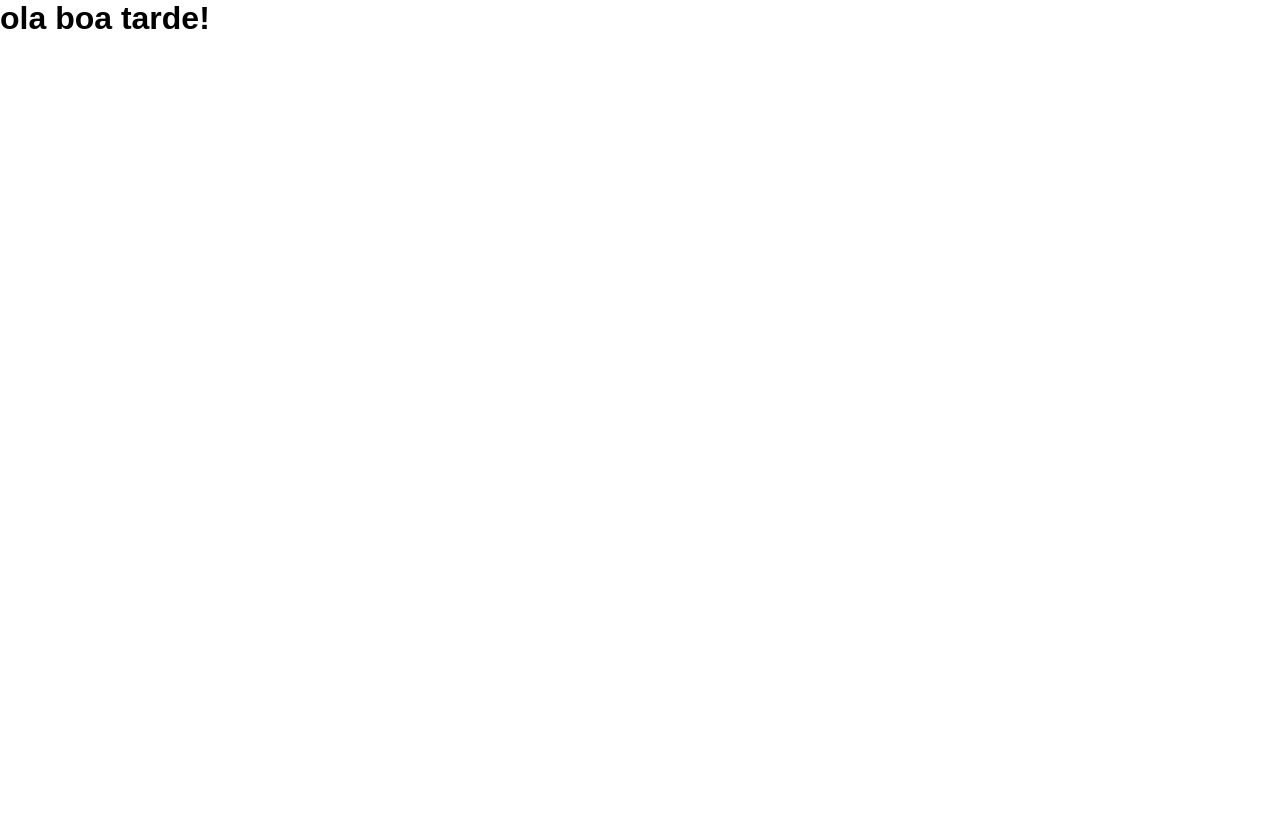
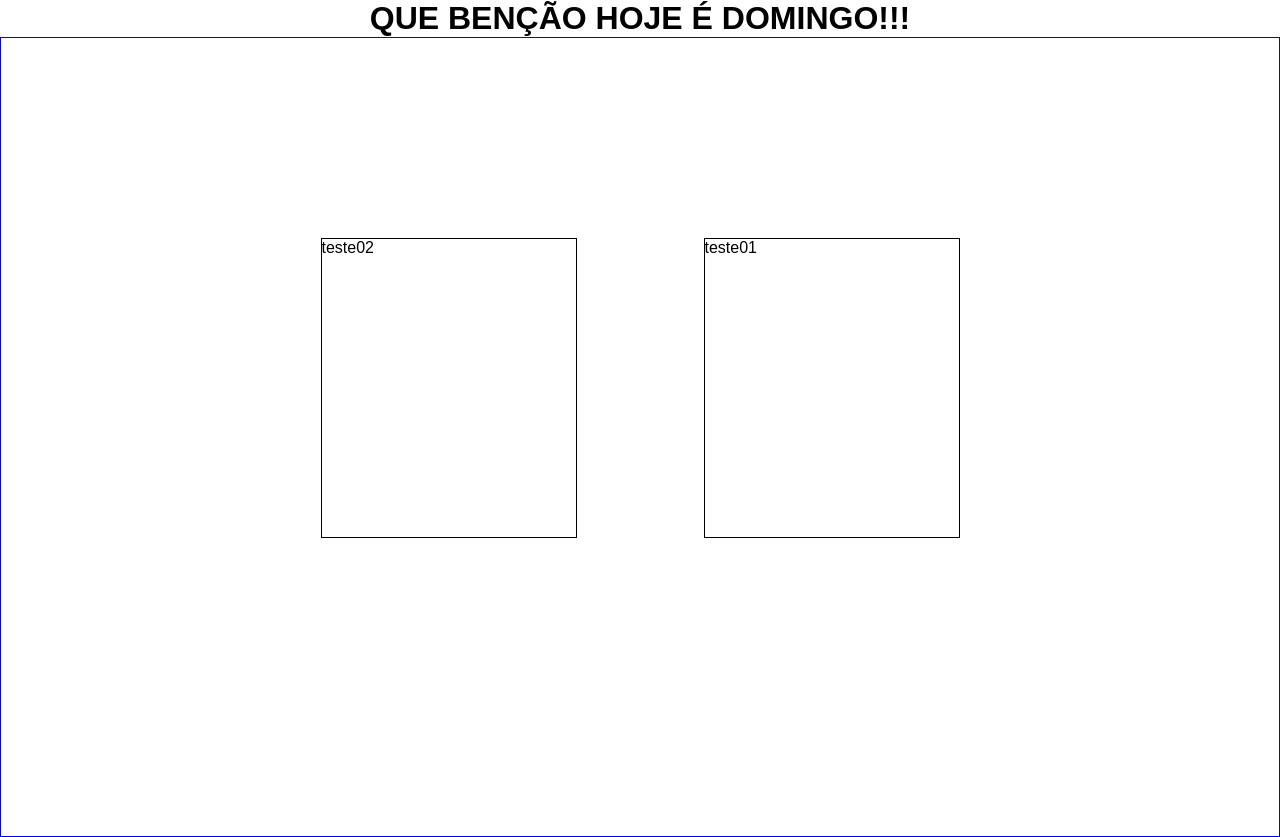
Before and after one commit to Edyylson/financas, a plain HTML site: page index.html in a window 1280 px wide. Before the commit the page ends 800 px from the top, so only its background shows below. Drawn offline with nearby package versions, Linux system fonts and the light colour scheme.

Commit message:
salvando

```diff
--- a/exercicios.js
+++ b/exercicios.js
@@ -35,3 +35,5 @@ if (somaTotal / BaseCalculo == 7 && aluno == "Moises") {
 }
 else {
   console.log("Você esta reprovado!");*/
+
+console.log("ola tudo bem!");
--- a/index.html
+++ b/index.html
@@ -10,18 +10,22 @@
   <link href='https://unpkg.com/boxicons@2.1.2/css/boxicons.min.css' rel='stylesheet'>
   <link rel="stylesheet" href="https://cdn.jsdelivr.net/npm/bootstrap-icons@1.11.1/font/bootstrap-icons.css">
 
-
 </head>
 
 
 
 <body>
 
-  <h1>ola boa tarde!</h1>
+  <h1>Testando conhecimentos!</h1>
+  <main>
+
+    <div id="teste1">teste01</div>
+    <div id="teste2">teste02</div>
+
+
+  </main>
 
   <script src="script.js"></script>
-  <script src="exercicios.js"></script>
-
 </body>
 
 </html>
--- a/script.js
+++ b/script.js
@@ -28,3 +28,8 @@
 // alert("você foi aprovado!")
 //else
 // alert("você esta reprovado!");
+
+
+let mensagem = document.querySelector("h1");
+mensagem.textContent = "QUE BENÇÃO HOJE É DOMINGO!!!"
+alert(mensagem.textContent);
--- a/style.css
+++ b/style.css
@@ -7,3 +7,34 @@
   font-family: 'poppins', sans-serif;
   outline: none;
 }
+
+h1 {
+  text-align: center;
+}
+
+main {
+  margin: auto;
+  align-items: center;
+  border: 1px solid blue;
+  position: relative;
+  height: 100vh;
+}
+
+div {
+  width: 20vw;
+  height: 300px;
+  display: inline-block;
+  border: 1px solid black;
+  position: absolute;
+
+}
+
+#teste1 {
+  right: 25%;
+  top: 25%;
+}
+
+#teste2 {
+  left: 25%;
+  top: 25%;
+}
```
